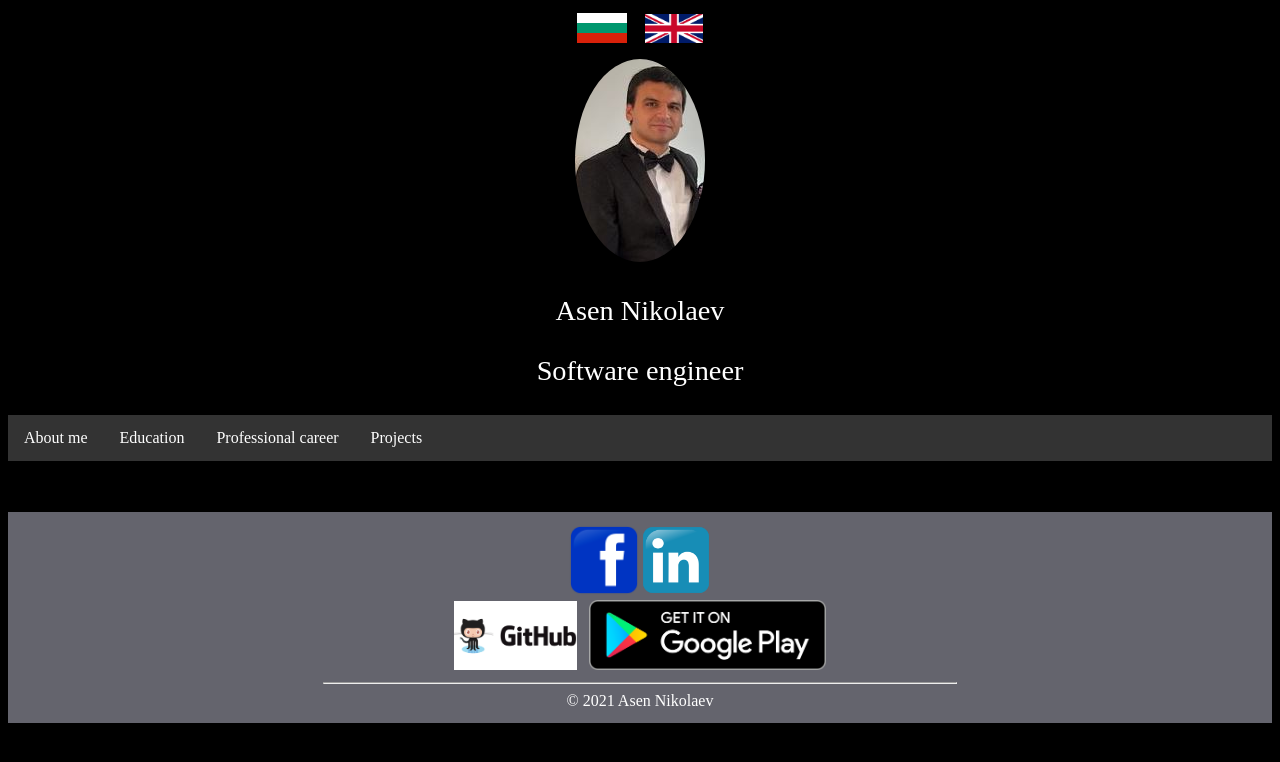
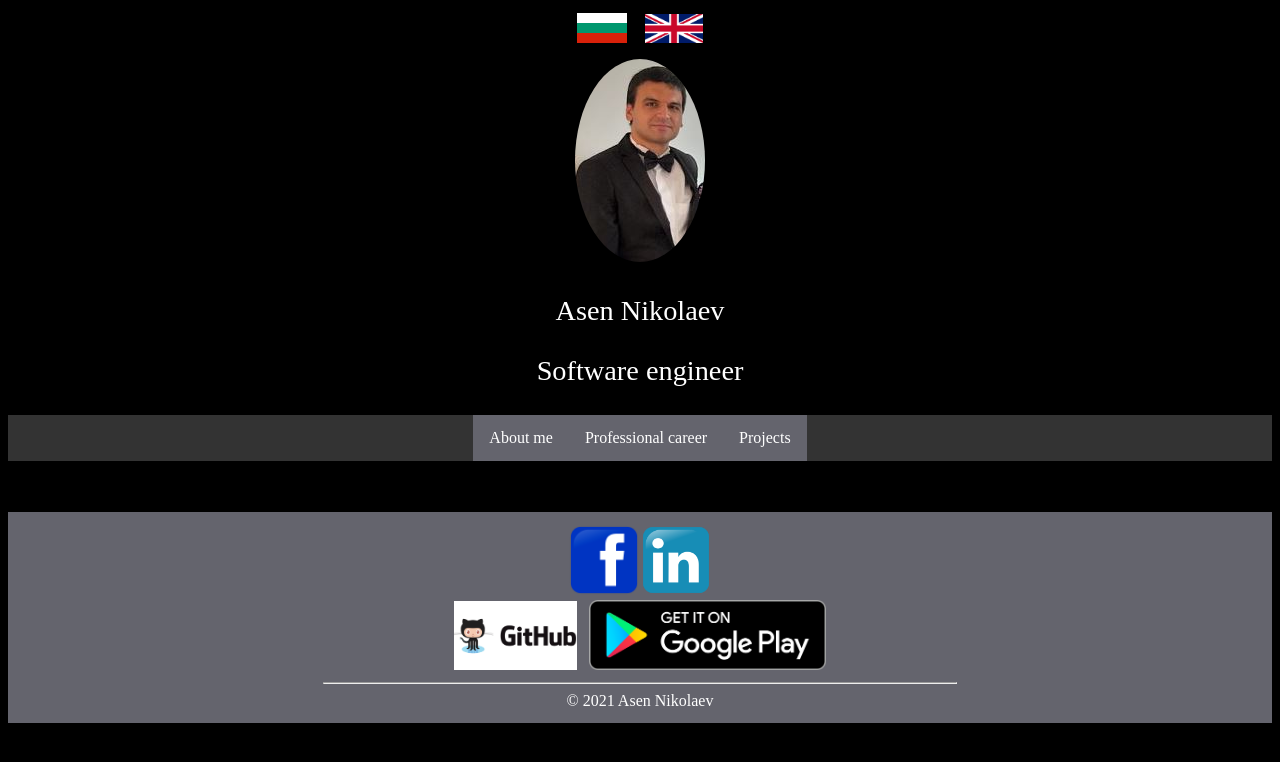
Before and after one commit to asen1995/asen-nikolaev-web-site, an Angular app: page / in a window 1280 px wide. Shown: the top 762 px of the page. Built offline with nearby package versions, Linux system fonts and the light colour scheme.

Commit message:
style navigation bar

```diff
--- a/src/app/navigation-bar/navigation-bar.component.html
+++ b/src/app/navigation-bar/navigation-bar.component.html
@@ -1,7 +1,6 @@
 <div class="profile-div" *ngIf="appLanguage == appLanguageEnum.Bulgarian">
     <ul>
         <li><a href="#home">За мен</a></li>
-        <li><a href="#news">Образование</a></li>
         <li><a href="#contact">Професионален опит</a></li>
         <li><a href="#about">Проекти</a></li>
     </ul>
@@ -11,7 +10,6 @@
 <div class="profile-div" *ngIf="appLanguage == appLanguageEnum.English">
     <ul>
         <li><a href="#home" (click)="changeNavContent(navigationContentType.AboutMe)">About me</a></li>
-        <li><a href="#news" (click)="changeNavContent(navigationContentType.Education)">Education</a></li>
         <li><a href="#contact" (click)="changeNavContent(navigationContentType.ProffesionalCareer)">Professional career</a></li>
         <li><a href="#about" (click)="changeNavContent(navigationContentType.Projects)">Projects</a></li>
     </ul>
@@ -24,9 +22,6 @@
     <div class="navigation-content-container">
         <div *ngIf="navigationContentChoosen == navigationContentType.AboutMe">
             Born in Lom city in Bulgaria.
-        </div>
-
-        <div *ngIf="navigationContentChoosen == navigationContentType.Education">
             Master of Engineering at the Technical University of Sofia 2020
         </div>
         <div *ngIf="navigationContentChoosen == navigationContentType.ProffesionalCareer">
@@ -35,6 +30,10 @@
             Developing front-end and back-end projects for banking industry.
             <br>
             Managing databases.
+            Technology stack:
+            - JAVA - Spring Boot
+            - Oracle
+            - Angular 4+
         </div>
         <div *ngIf="navigationContentChoosen == navigationContentType.Projects">
             Education android apps
--- a/src/app/navigation-bar/navigation-bar.component.scss
+++ b/src/app/navigation-bar/navigation-bar.component.scss
@@ -4,11 +4,15 @@ ul {
     padding: 0;
     overflow: hidden;
     background-color: #333;
-
+    list-style-type:none;
+    display:flex;
+    justify-content: center;
   }
 
   li {
-    float: left;
+  display: list-item;
+  background: rgb(100, 100,109);
+  color:white;
   }
 
   li a {
```
